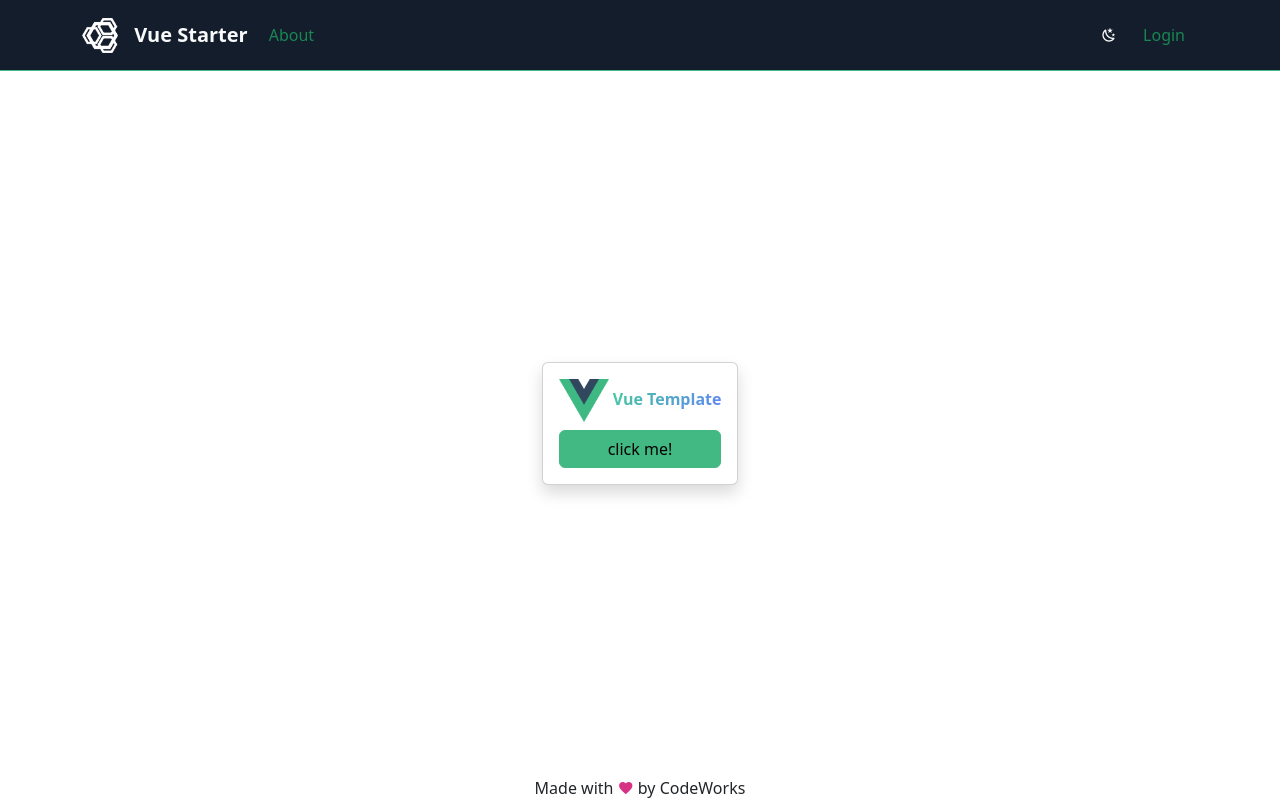
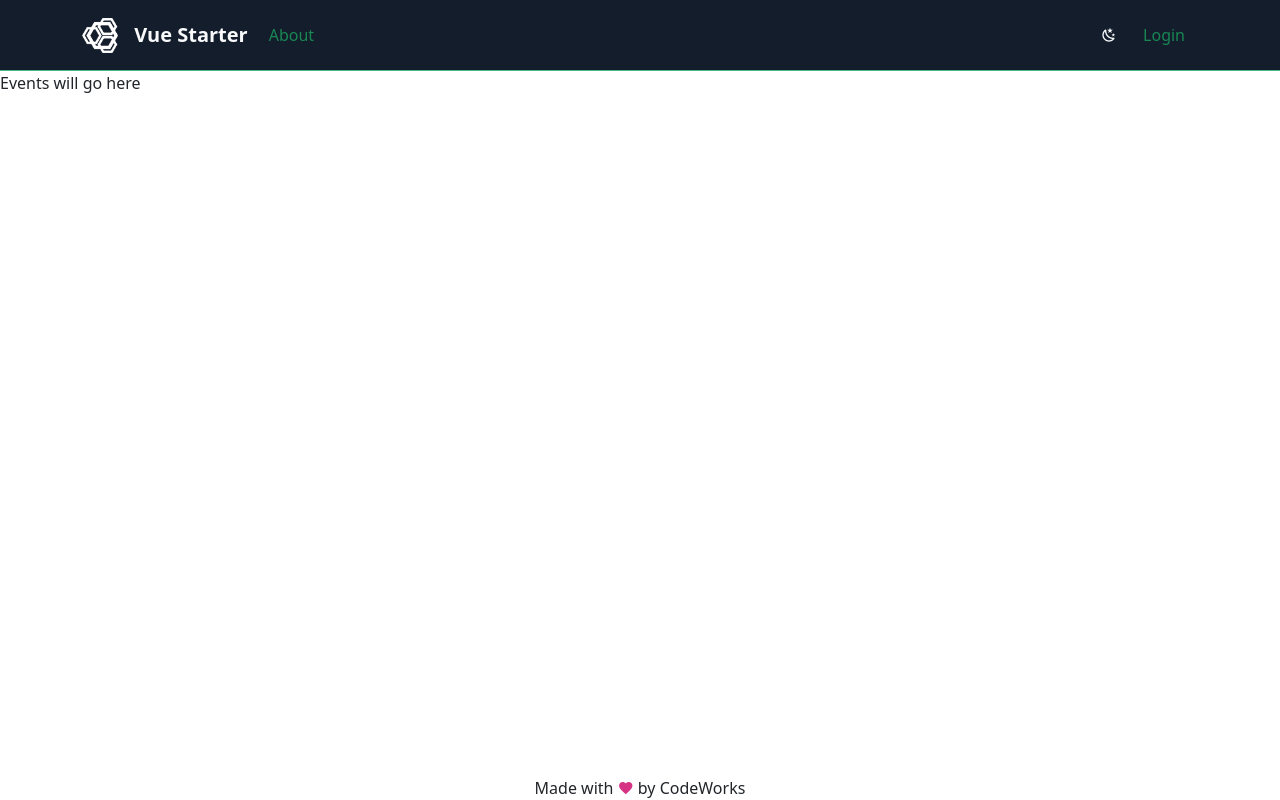
Before and after one commit to paulfontes/tower, a Vue app in the folder client/: page / in a window 1280 px wide. Built offline with nearby package versions, Linux system fonts and the light colour scheme; what @bcwdev/auth0provider-client would draw is missing.

Commit message:
ready for work on frontend

```diff
--- a/client/src/pages/HomePage.vue
+++ b/client/src/pages/HomePage.vue
@@ -1,13 +1,11 @@
-<script setup >
-import Example from '@/components/Example.vue';
+<script setup>
+
 
 
 </script>
 
 <template>
-  <Example />
+  Events will go here
 </template>
 
-<style scoped lang="scss">
-
-</style>
+<style scoped lang="scss"></style>
```
Also changed, not shown: client/src/models/TowerEvent.js (added).
